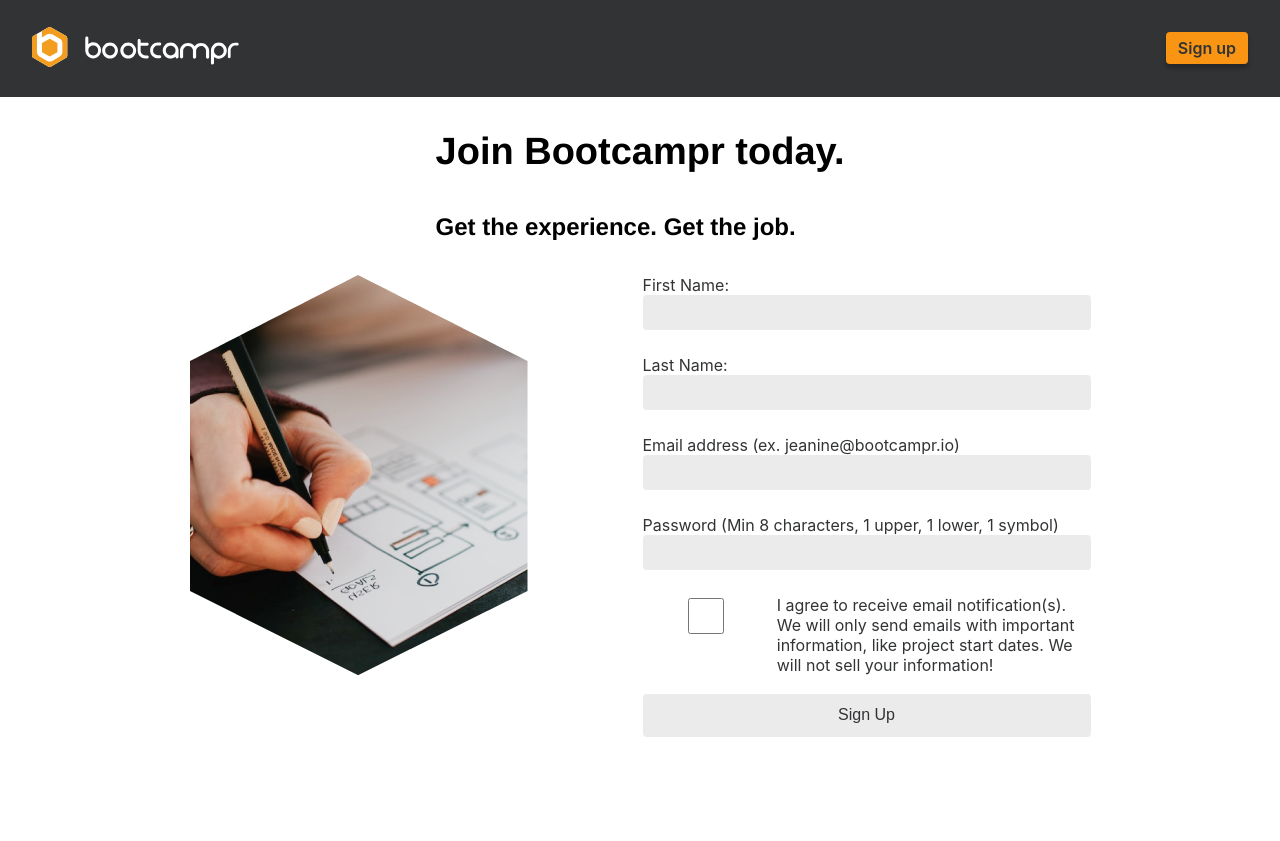
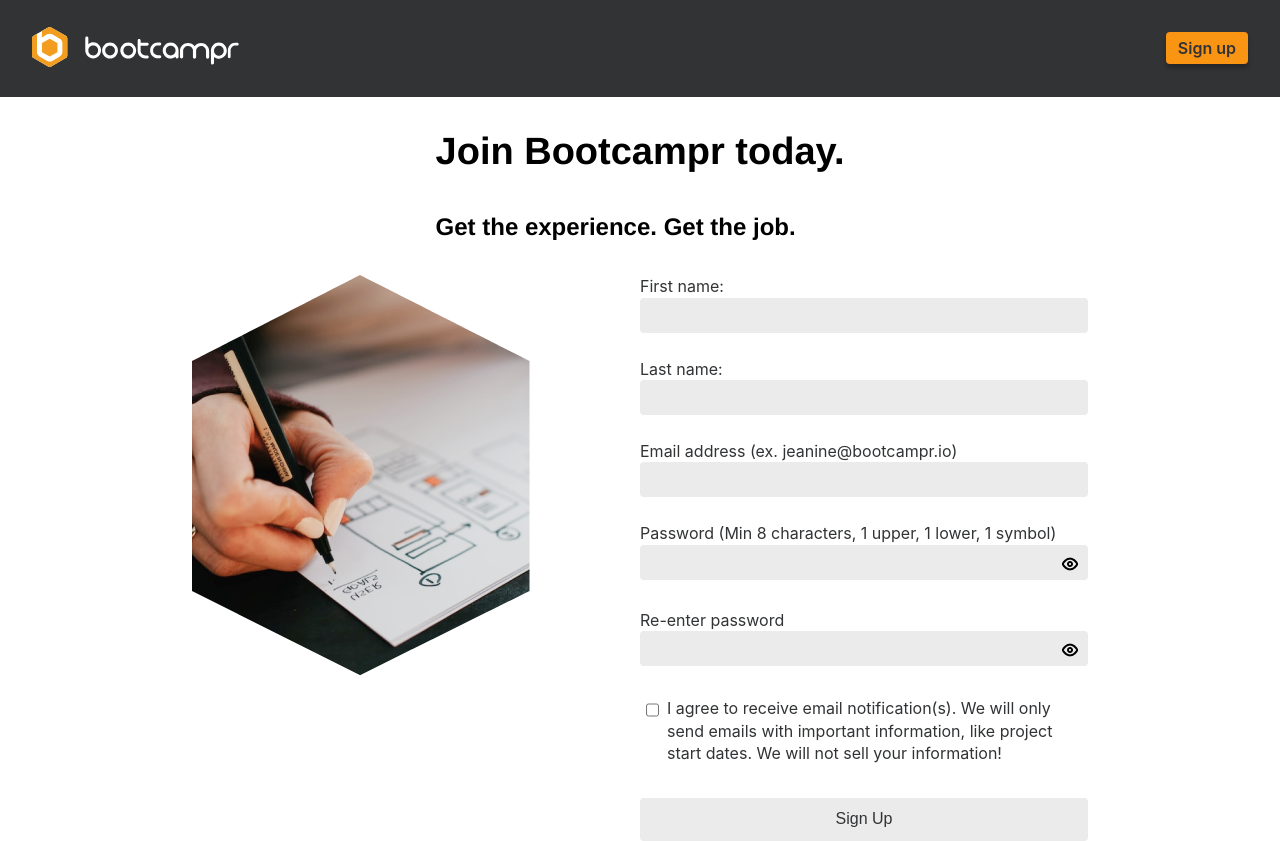
Before and after one commit to yeezick/bootcampr-assessment, a React (Create React App) app in the folder frontend/: page /sign-up in a window 1280 px wide. Before the commit the page ends 800 px from the top, so only its background shows below. Built offline with nearby package versions, Linux system fonts and the light colour scheme.

Commit message:
added password conditions to show on signup page

```diff
--- a/frontend/src/screens/Signup/Signup.scss
+++ b/frontend/src/screens/Signup/Signup.scss
@@ -7,15 +7,20 @@
   --heading-4-font-size: 24px;
   --heading-4-font-weight: 600;
   --heading-4-line-height: 33.60px;
-  --large-font-family: "Inter-Regular", Helvetica;
+  --large-font-family: "Inter", Helvetica;
   --large-font-size: 16px;
   --large-font-weight: 400;
   --large-line-height: 22.40px;
+  --small-font-family: "Inter", Helvetica;
+  --small-font-size: 12px;
+  --small-font-weight: 400;
+  --small-line-height: 16.80px;
   --orchid: rgba(128, 72, 200, 1);
   --smoke: rgba(236, 235, 235, 1);
-  --white: rgba(254, 254, 254, 1);
   --apricot: rgba(250, 148, 19, 1);
   --charcoal: rgba(49, 51, 53, 1);
+  --seafoam: rgba(35, 166, 161, 1);
+  --rubarb: rgba(217, 0, 0, 1);
 }
 
 .container {
@@ -23,15 +28,12 @@
   flex-direction: column;
   align-items: center;
   justify-content: center;
-  font-family: "Inter", Helvetica;
   word-wrap: break-word;
 
-  &>div {
+  & > div {
     text-align: start;
 
     &:first-child {
-
-
       h2 {
         font-family: var(--heading-2-font-family);
         font-size: var(--heading-2-font-size);
@@ -49,51 +51,46 @@
 
     &:last-child {
       display: flex;
-      gap: 5px;
 
       div {
         width: 448px;
         height: 64px;
         gap: 5px;
-
       }
 
       form {
-       flex: auto;
-
+        flex: auto;
 
         label {
-          font-family: var(---large-font-family);
-          font-size: var(---large-font-size);
-          font-weight: var(---large-font-weight);
-          line-height: var(--large-line-height-height);
+          font-family: var(--large-font-family);
+          font-size: var(--large-font-size);
+          font-weight: var(--large-font-weight);
+          line-height: var(--large-line-height);
           color: var(--charcoal);
           word-wrap: break-word;
-
         }
 
         input {
           width: 100%;
-          padding: 10px 350px 10px 15px;
+          padding: 10px 15px;
           border-radius: 4px;
           box-sizing: border-box;
           border: none;
           background-color: var(--smoke);
           margin-bottom: 25px;
         }
+
         .checkbox-container {
           display: flex;
+          align-items: flex-start;
+          padding: 2px;
 
           input[type="checkbox"] {
-            margin-left: 0; // Set margin-left to 0 for no space
-          }
-
-          label {
-            display: inline; // Display label inline with the checkbox
-            margin-bottom: 0; // Remove margin to prevent extra space
+            height: 20px;
+            width: 20px;
+            border: 4px solid #022888;
           }
         }
-
 
         button {
           width: 448px;
@@ -101,7 +98,7 @@
           font-size: var(--large-font-size);
           line-height: var(--large-line-height);
           color: var(--charcoal);
-          font-weight: 500px;
+          font-weight: 500;
           padding: 10px 16px;
           margin-top: 35px;
           border: none;
@@ -112,3 +109,40 @@
     }
   }
 }
+
+.password-container {
+  position: relative;
+}
+
+.password-container .icon {
+  position: absolute;
+  top: 30%;
+  right: 10px;
+  transform: translateY(-50%);
+  cursor: pointer;
+}
+
+.password-strength {
+
+  display: flex;
+  flex-direction: column;
+  margin-top: -20px;
+  margin-bottom: 25px;
+}
+
+.password-strength span {
+  font-family: var(--small-font-family);
+  font-size: var(--small-font-size);
+  font-weight: var(--small-font-weight);
+  line-height: var(--small-line-height);
+
+}
+
+.passwords-match{
+  margin-top: -20px;
+  font-family: var(--small-font-family);
+  font-size: var(--small-font-size);
+  font-weight: var(--small-font-weight);
+  line-height: var(--small-line-height);
+  color: var(--seafoam);
+}
--- a/frontend/src/screens/Signup/Signup.tsx
+++ b/frontend/src/screens/Signup/Signup.tsx
@@ -2,17 +2,22 @@ import React, { useState } from 'react';
 import { useNavigate } from 'react-router-dom';
 import axios from 'axios';
 import signup from '../../assets/images/signup.png';
+import icon from '../../assets/images/icon.png';
 import './Signup.scss';
 
 export const Signup: React.FC = () => {
     const [formData, setFormData] = useState({
         email: '',
         password: '',
+        reEnterPassword: '',
         firstName: '',
         lastName: '',
         agreement: false,
     });
     const [error, setError] = useState<string | null>(null);
+    const [showPassword, setShowPassword] = useState(false);
+    const [passwordTouched, setPasswordTouched] = useState(false);
+    const [passwordsMatch, setPasswordsMatch] = useState(false);
     const navigate = useNavigate();
 
     const handleChange = (e: React.ChangeEvent<HTMLInputElement | HTMLTextAreaElement>) => {
@@ -21,10 +26,37 @@ export const Signup: React.FC = () => {
             ...prevData,
             [name]: type === 'checkbox' ? (e.target as HTMLInputElement).checked : value,
         }));
+
+        if (name === 'password' && !passwordTouched) {
+            setPasswordTouched(true);
+        }
+
+        if (name === 'reEnterPassword') {
+            setPasswordsMatch(value === formData.password);
+        }
+    };
+
+    const handleBlur = () => {
+        // Reset passwordTouched to false when the password input loses focus
+        if (passwordTouched) {
+            setPasswordTouched(false);
+        }
+
+        // Reset passwordsMatch to false when the re-enter password input loses focus
+        if (passwordsMatch) {
+            setPasswordsMatch(false);
+        }
+
     };
 
     const handleSubmit = async (e: React.FormEvent) => {
         e.preventDefault();
+
+        // Password matching validation
+        if (formData.password !== formData.reEnterPassword) {
+            setError('Passwords do not match.');
+            return;
+        }
 
         try {
             const response = await axios.post('http://localhost:8001/sign-up', formData);
@@ -32,7 +64,6 @@ export const Signup: React.FC = () => {
             if (response.status === 201) {
                 navigate('/success');
                 alert('User signed up successfully');
-
             } else {
                 alert('Failed to sign up. Please try again.');
             }
@@ -48,6 +79,10 @@ export const Signup: React.FC = () => {
         }
     };
 
+    const togglePasswordVisibility = () => {
+        setShowPassword(!showPassword);
+    };
+
     return (
         <div className="container">
             <div>
@@ -61,20 +96,74 @@ export const Signup: React.FC = () => {
                 </div>
                 <div className="form-container">
                     <form onSubmit={handleSubmit}>
-              <label htmlFor="firstName">First Name:</label>
+                        <label htmlFor="firstName">First name:</label>
                         <input type="text" id="firstName" name="firstName" value={formData.firstName} onChange={handleChange} required />
 
-              <label htmlFor="lastName">Last Name:</label>
+                        <label htmlFor="lastName">Last name:</label>
                         <input type="text" id="lastName" name="lastName" value={formData.lastName} onChange={handleChange} required />
 
                         <label htmlFor="email">Email address (ex. jeanine@bootcampr.io)</label>
                         <input type="email" id="email" name="email" value={formData.email} onChange={handleChange} required />
 
                         <label htmlFor="password">Password (Min 8 characters, 1 upper, 1 lower, 1 symbol)</label>
-              <input type="password" id="password" name="password" value={formData.password} onChange={handleChange} required />
+                        <div className="password-container">
+                            <input
+                                type={showPassword ? 'text' : 'password'}
+                                id="password"
+                                name="password"
+                                value={formData.password}
+                                onChange={handleChange}
+                                onBlur={handleBlur}
+                                required
+                            />
+                            <img
+                                src={icon}
+                                alt="icon"
+                                className="icon"
+                                onClick={togglePasswordVisibility}
+                                />
+                        </div>
+
+                                {passwordTouched && (
+                                    <div className="password-strength">
+                                        <span style={{ color: /[A-Z]/.test(formData.password) ? 'var(--seafoam)' : 'var(--rubarb)' }}>1 uppercase</span>
+                                        <span style={{ color: /[a-z]/.test(formData.password) ? 'var(--seafoam)' : 'var(--rubarb)' }}>1 lowercase</span>
+                                        <span style={{ color: /[!@#$%^&*(),.?":{}|<>]/.test(formData.password) ? 'var(--seafoam)' : 'var(--rubarb)' }}>1 symbol</span>
+                                        <span style={{ color: formData.password.length >= 8 ? 'var(--seafoam)' : 'var(--rubarb)' }}>Minimum 8 characters</span>
+                                    </div>
+                                )}
+
+                        <label htmlFor="reEnterPassword">Re-enter password</label>
+                        <div className="password-container">
+                            <input
+                                type={showPassword ? 'text' : 'password'}
+                                id="reEnterPassword"
+                                name="reEnterPassword"
+                                value={formData.reEnterPassword}
+                                onChange={handleChange}
+                                // onBlur={handleBlur}
+                                required
+                            />
+                            <img
+                                src={icon}
+                                alt="icon"
+                                className="icon"
+                                onClick={togglePasswordVisibility}
+                            />
+                        </div>
+                        {passwordsMatch && <p className="passwords-match">Passwords match!</p>}
+
+
 
                         <div className="checkbox-container">
-                <input type="checkbox" id="agreement" name="agreement" checked={formData.agreement} onChange={handleChange} required />
+                            <input
+                                type="checkbox"
+                                id="agreement"
+                                name="agreement"
+                                checked={formData.agreement}
+                                onChange={handleChange}
+                                required
+                            />
                             <label htmlFor="agreement">
                                 I agree to receive email notification(s). We will only send emails with important information, like project start dates. We will not sell your information!
                             </label>
```
Also changed, not shown: frontend/src/assets/images/icon.png (added). Lines whose indentation alone changed are shown as unchanged.
